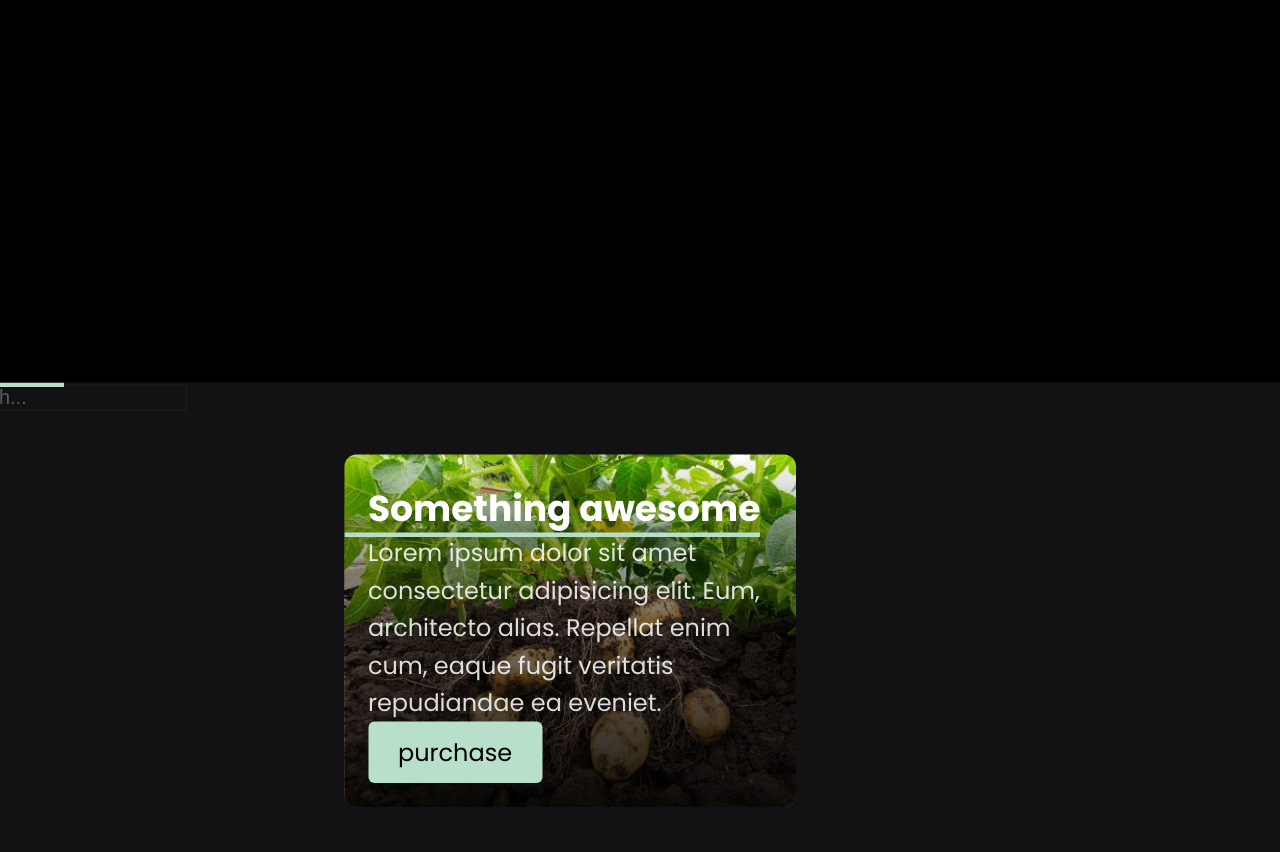
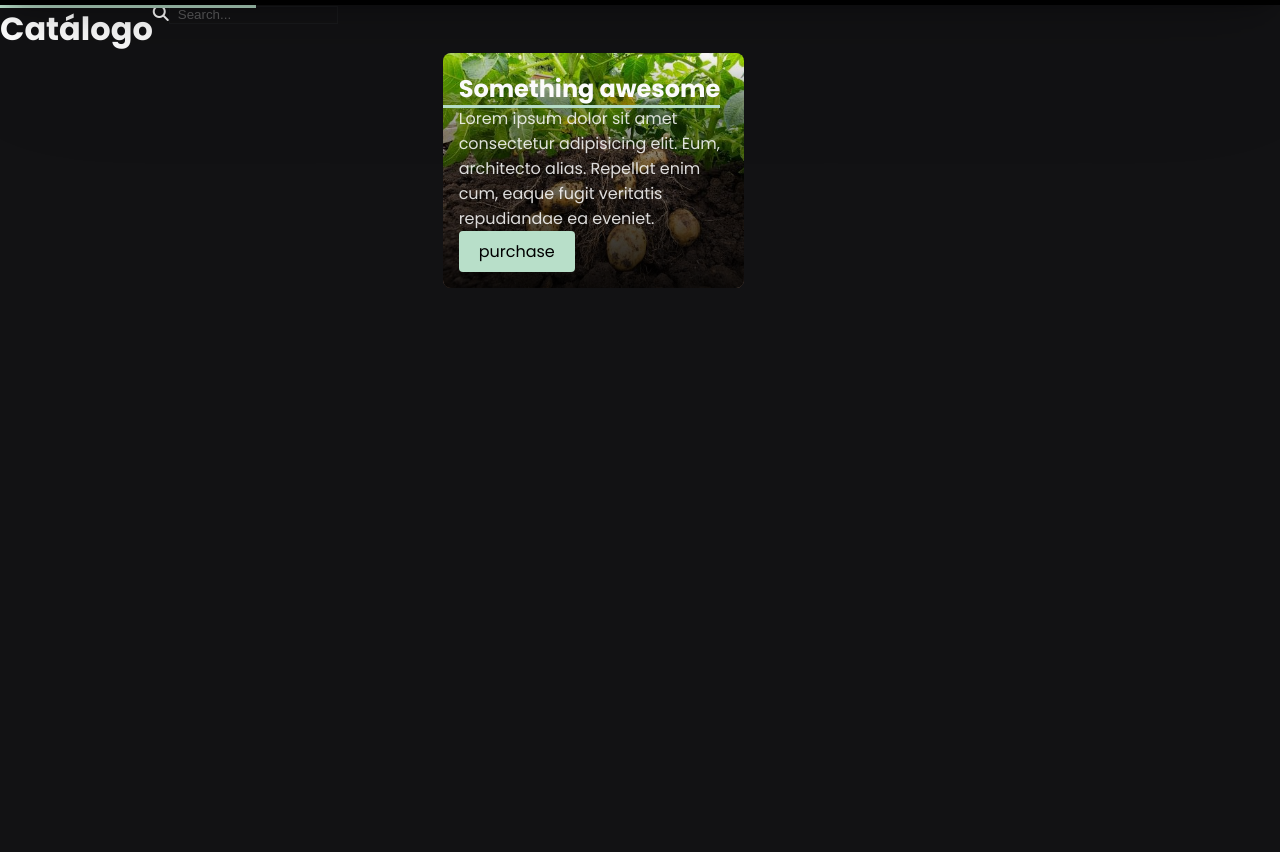
Before and after one commit to Omnitus2022/Proyecto-Omnitus, a PHP site: page /catalogo.php in a window 1280 px wide. Shown: the part 45-897 px from the top of the page. Run offline with PHP 8.4, Linux system fonts and the light colour scheme; some libraries are stand-ins or nearby versions.

Commit message:
merequetengue

```diff
--- a/catalogo.php
+++ b/catalogo.php
@@ -1,6 +1,7 @@
 <?php include('header.php') ?>
-
-<div class="main-wrapper">
+<br> <br>
+<div class="main-wrapper" style="transform: scale(1);">
+    <div class="main-wrapper_container">
         <div class="front_page_cat">
 
             <h1 class="cat_title">Catálogo</h1>
@@ -26,6 +27,7 @@
 
         </div>
     </div>
+</div>
 
 
 <script src="js/script.js"></script>
--- a/css/style.css
+++ b/css/style.css
@@ -187,7 +187,6 @@
   transform: translateZ(2.5px/2) scale(0.75/2);
   transform-style: preserve-3d;
   z-index: 3;
-  top: 20rem;
   width: 40rem;
   margin: auto;
 }
```
Lines whose indentation alone changed are shown as unchanged.
